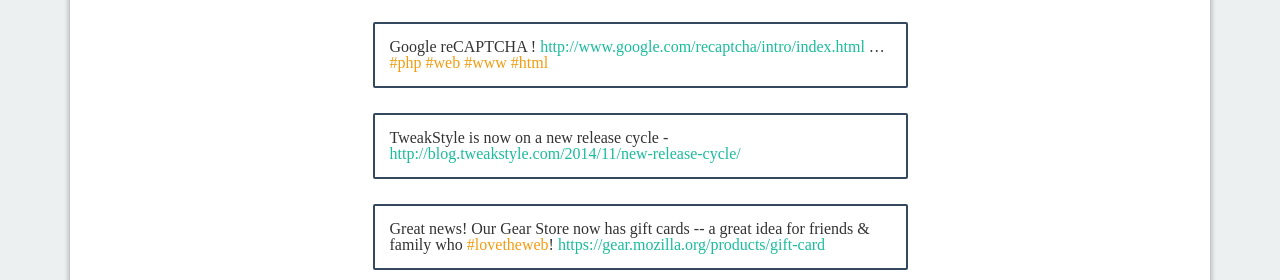
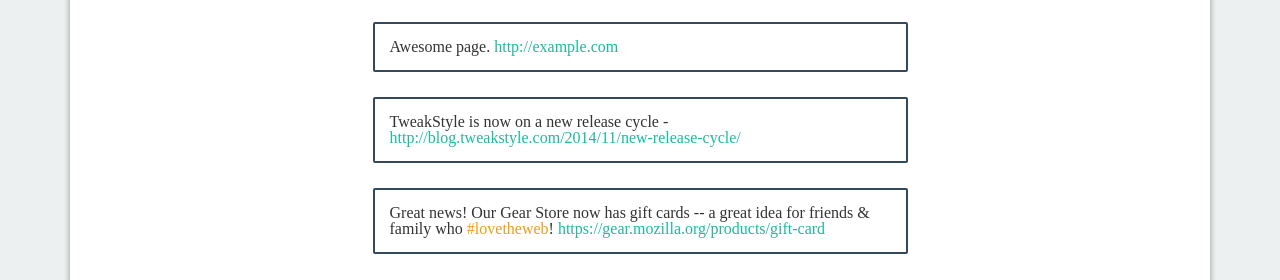
Before and after one commit to VincentLoy/tweetParser.js, a website: page index.html in a window 1280 px wide. Shown: the part 294-574 px from the top of the page. Drawn offline with nearby package versions, Linux system fonts and the light colour scheme.

Commit message:
reUglify

```diff
--- a/index.html
+++ b/index.html
@@ -37,7 +37,7 @@
 
 						<div class="col-xs-6 col-xs-offset-3">
 							<p class="tweet">
-								Google reCAPTCHA ! http://www.google.com/recaptcha/intro/index.html … #php #web #www #html
+								Awesome page. http://example.com
 							</p>
 						</div>
 
```
Also changed, not shown: dist/jquery.tweetParser.min.js.
